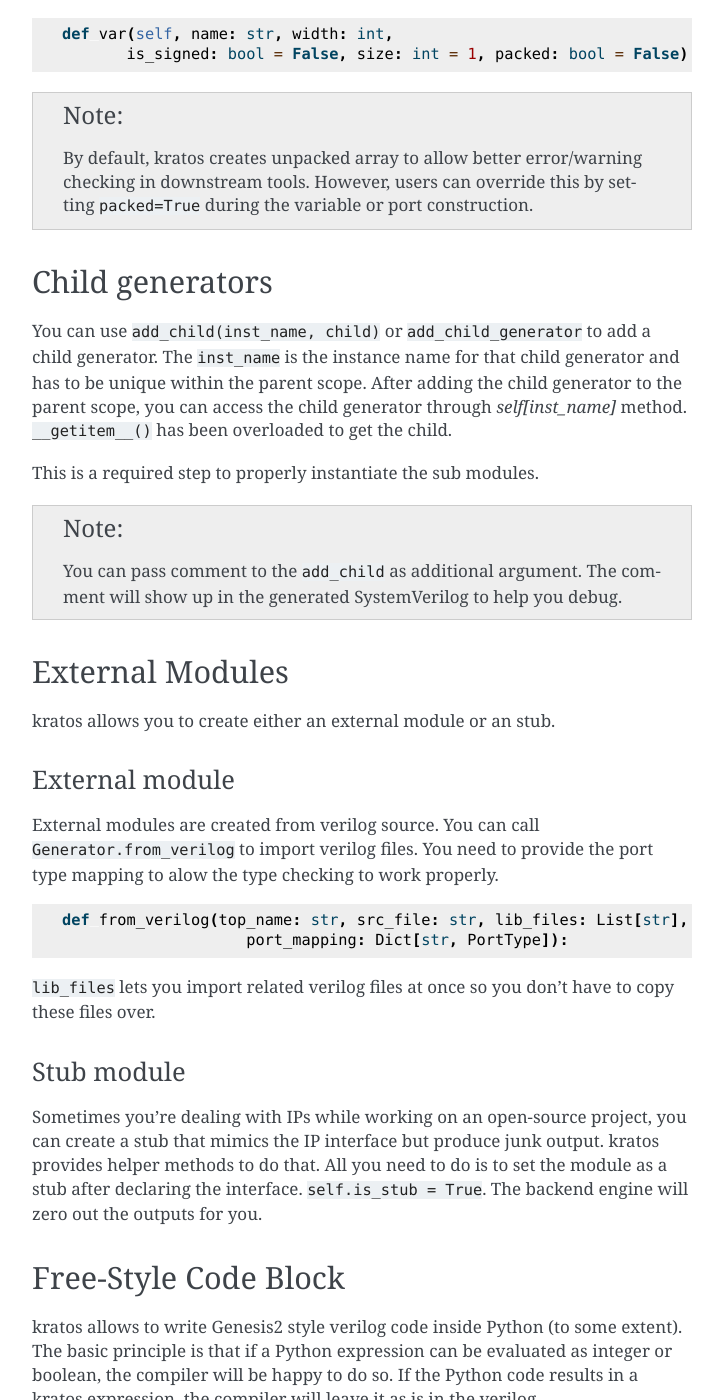
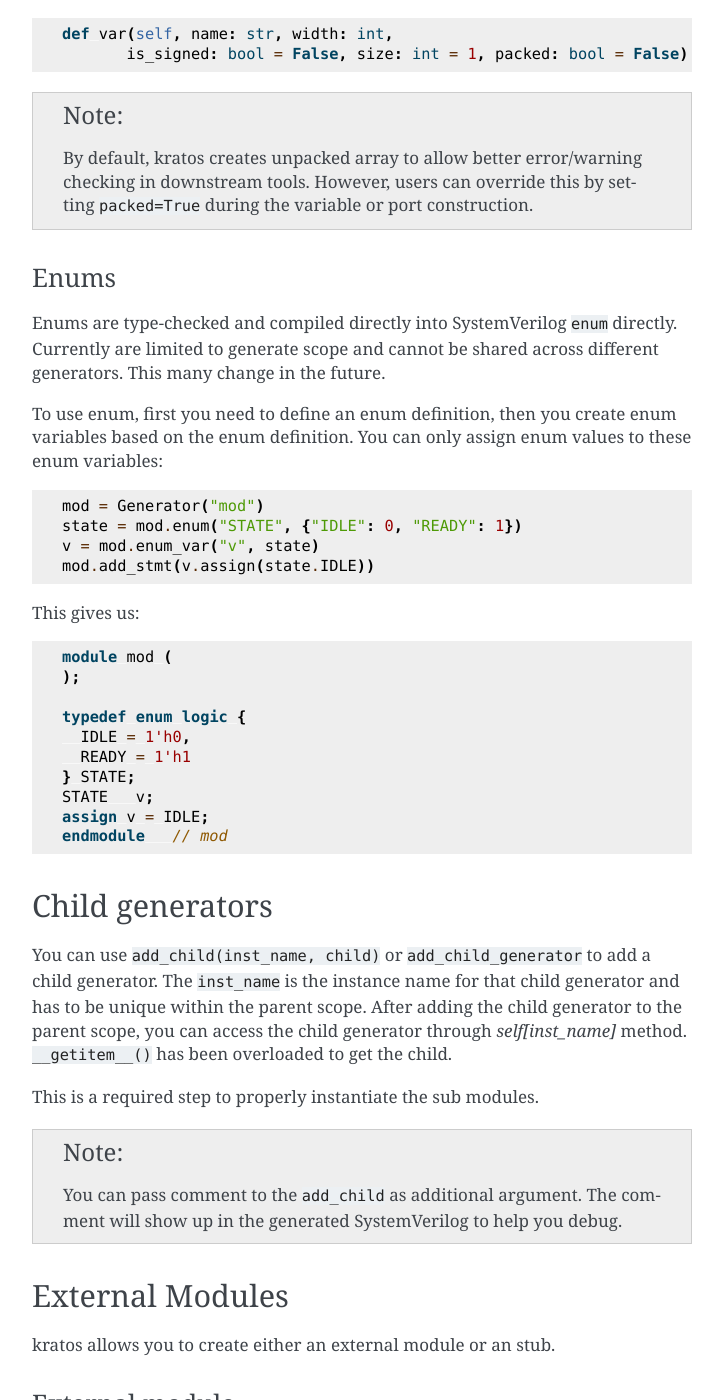
Before and after one commit to Kuree/kratos, a Sphinx documentation site: the page built from docs/generator.rst, in a window 1280 px wide and 1400 px high, scrolled down 3083 px. Shown: the whole window, without its empty margins (388-1111 px from the left). Built offline with Sphinx 7.4.7, drawn with Linux system fonts in a browser that asks for light colours.

Commit message:
calculate enum width automatically in python; update docs on enum

```diff
--- a/docs/generator.rst
+++ b/docs/generator.rst
@@ -164,6 +164,40 @@ function call and set the ``size`` to the array size that's greater than
   By default, kratos creates unpacked array to allow better error/warning
   checking in downstream tools. However, users can override this by setting
   ``packed=True`` during the variable or port construction.
+
+Enums
+-----
+
+Enums are type-checked and compiled directly into SystemVerilog ``enum``
+directly. Currently are limited to generate scope and cannot be shared
+across different generators. This many change in the future.
+
+To use enum, first you need to define an enum definition, then you create
+enum variables based on the enum definition. You can only assign enum
+values to these enum variables:
+
+.. code-block:: Python
+
+     mod = Generator("mod")
+     state = mod.enum("STATE", {"IDLE": 0, "READY": 1})
+     v = mod.enum_var("v", state)
+     mod.add_stmt(v.assign(state.IDLE))
+
+This gives us:
+
+.. code-block:: SystemVerilog
+
+     module mod (
+     );
+
+     typedef enum logic {
+       IDLE = 1'h0,
+       READY = 1'h1
+     } STATE;
+     STATE   v;
+     assign v = IDLE;
+     endmodule   // mod
+
 
 Child generators
 ================
```
Also changed, not shown: 1 other file.
